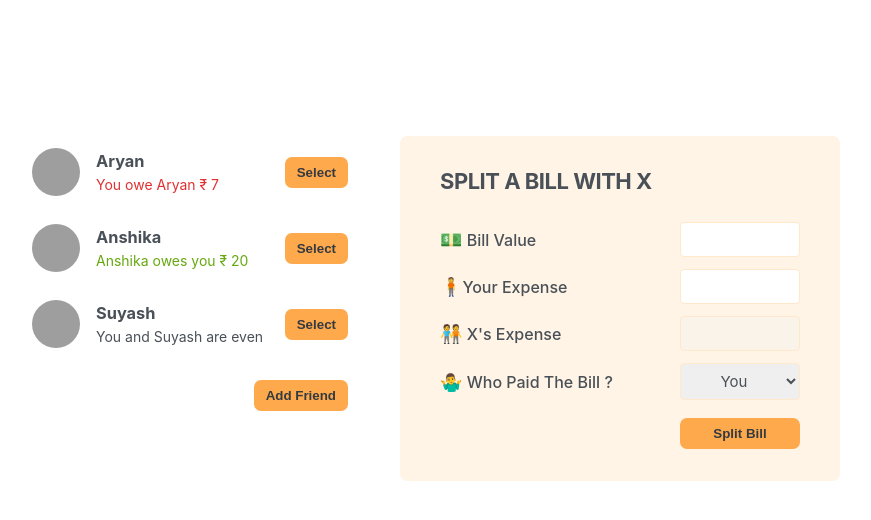
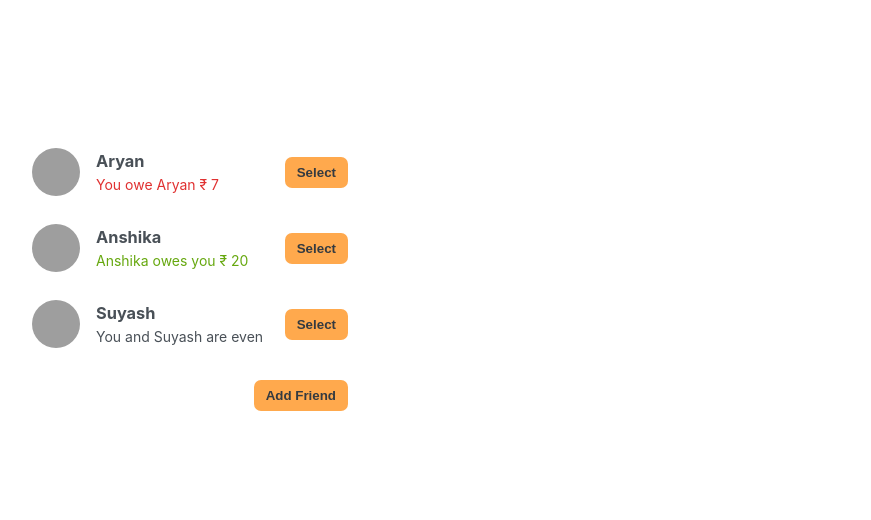
Before and after one commit to AnushkJain2201/eat_n_split, a React (Create React App) app: page / in a window 1280 px wide. Shown: the top 520 px of the page, without its empty margins (210-1081 px from the left). Built offline with nearby package versions, Linux system fonts and the light colour scheme; grey boxes are pictures that could not be loaded.

Commit message:
feat:created controlled elements

```diff
--- a/src/App.js
+++ b/src/App.js
@@ -21,10 +21,17 @@ const initialFriends = [
   },
 ];
 
+const Button = ({children, onClick}) => {
+  return (
+    <button className="button" onClick={onClick}>{children}</button>
+  );
+}
+
 function App() {
   // The first state is the array of friends that we had added;
   const [friends, setFriends] = useState(initialFriends);
   const [showAddFriend, setShowAddFriend] = useState(false);
+  const [selectedFriend, setSelectedFriend] = useState(null);
 
   const handleShowAddFriend = () => {
     setShowAddFriend((currShowAddFriend) => !currShowAddFriend);
@@ -35,36 +42,48 @@ function App() {
     setShowAddFriend(false);
   }
 
+  const handleSelection = (friend) => {
+    // setSelectedFriend(friend);
+    setSelectedFriend(currSelected => currSelected?.id === friend.id ? null : friend);
+    setShowAddFriend(false)
+  }
+
   return (
     <div className="app">
       <div className="sidebar">
-        <FriendsList friends={friends} />
+        <FriendsList friends={friends} selectedFriend={selectedFriend} onSelection={handleSelection} />
+
         {showAddFriend && <FormAddFriend handleAddFriend={handleAddFriend} />}
+
         <Button onClick={handleShowAddFriend}>{showAddFriend ? "Close" : "Add Friend"}</Button>
       </div>
 
-      <FormSplitBill />
+      {selectedFriend && <FormSplitBill selectedFriend={selectedFriend} />}
     </div>
   );
 }
 
 export default App;
 
-const FriendsList = ({friends}) => {
+const FriendsList = ({friends, selectedFriend, onSelection}) => {
 
 
   return(
     <ul>
       {friends.map((friend) => (
-        <Friend friend={friend} key={friend.id} />
+        <Friend friend={friend} key={friend.id} selectedFriend={selectedFriend} onSelection={onSelection} />
       ))}
     </ul>
   );
 }
 
-const Friend = ({friend}) => {
+const Friend = ({friend, onSelection, selectedFriend}) => {
+
+  // Here we are using optional chaining to get the id of selectedFriend only if selectedFriend is not null
+  const isSelected = selectedFriend?.id === friend.id;
+
   return (
-    <li>
+    <li className={isSelected ? 'selected' : ''}>
       <img src={friend.image} alt={friend.name} />
       <h3>{friend.name}</h3>
 
@@ -74,14 +93,8 @@ const Friend = ({friend}) => {
 
       {friend.balance === 0 && <p>You and {friend.name} are even</p>}
 
-      <Button >Select</Button>
+      <Button onClick={() => onSelection(friend)}>{isSelected ? 'Close' : 'Select'}</Button>
     </li>
-  );
-}
-
-const Button = ({children, onClick}) => {
-  return (
-    <button className="button" onClick={onClick}>{children}</button>
   );
 }
 
@@ -124,24 +137,30 @@ const FormAddFriend = ({handleAddFriend}) => {
   );
 }
 
-const FormSplitBill = () => {
+const FormSplitBill = ({selectedFriend}) => {
+  const [bill, setBill] = useState('');
+  const [paidByUser, setPaidByUser] = useState('');
+  const [whoIsPaying, setWhoIsPaying] = useState('user');
+
+  const paidByFriend = bill ? bill - paidByUser : "";
+
   return (
     <form className="form-split-bill">
-      <h2>Split a bill with X</h2>
+      <h2>Split a bill with {selectedFriend.name}</h2>
 
       <label>💵 Bill Value</label>
-      <input type="text" />
+      <input type="text" value={bill} onChange={(e) => setBill(Number(e.target.value))} />
 
       <label>🧍Your Expense</label>
-      <input type="text" />
+      <input type="text" value={paidByUser} onChange={(e) => setPaidByUser(Number(e.target.value) > bill ? paidByUser : Number(e.target.value))} />
 
-      <label>🧑‍🤝‍🧑 X's Expense</label>
-      <input type="text" disabled />
+      <label>🧑‍🤝‍🧑 {selectedFriend.name}'s Expense</label>
+      <input type="text" disabled value={paidByFriend} />
 
       <label>🤷‍♂️ Who Paid The Bill ?</label>
-      <select>
+      <select value={whoIsPaying} onChange={(e) => setWhoIsPaying(e.target.value)} >
         <option value='user'>You</option>
-        <option value='friend'>X</option>
+        <option value='friend'>{selectedFriend.name}</option>
       </select>
 
       <Button>Split Bill</Button>
```
